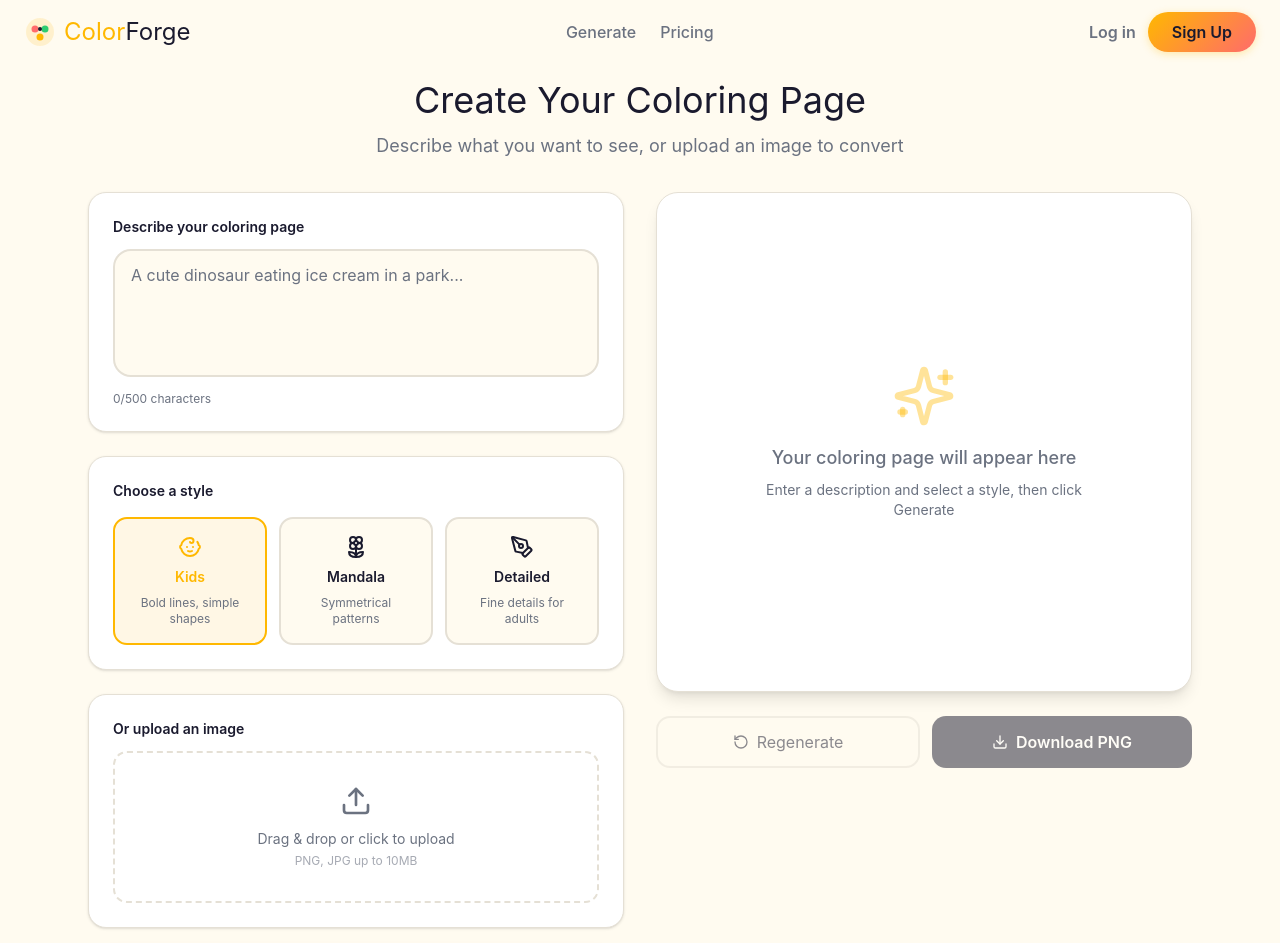
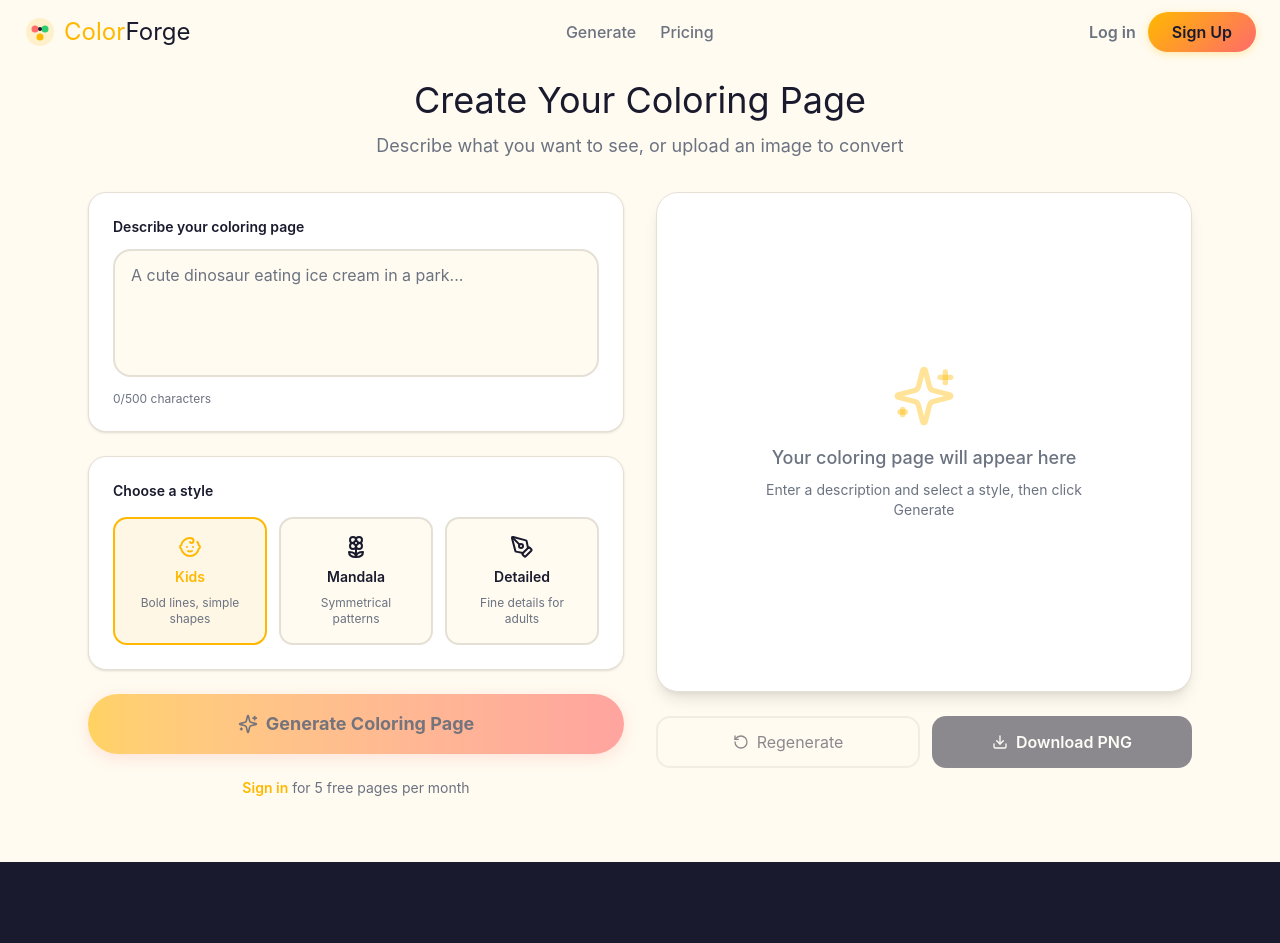
Before and after one commit to rinbs1120/pixcraftx, a Next.js app: page /generate in a window 1280 px wide. Shown: the top 943 px of the page. Built offline with nearby package versions, Linux system fonts and the light colour scheme; no server answers; a web font is replaced by a local one.

Commit message:
fix: remove non-functional upload section (fake feature is worse than no feature)

```diff
--- a/src/app/generate/page.tsx
+++ b/src/app/generate/page.tsx
@@ -5,7 +5,7 @@ import Link from 'next/link';
 import { useSearchParams, useRouter } from 'next/navigation';
 import { Navbar } from '@/components/navbar';
 import { Footer } from '@/components/footer';
-import { Sparkles, Loader2, Download, RotateCcw, Baby, Flower2, PenTool, Upload, AlertCircle } from 'lucide-react';
+import { Sparkles, Loader2, Download, RotateCcw, Baby, Flower2, PenTool, AlertCircle } from 'lucide-react';
 import { cn } from '@/lib/utils';
 import { useAuth, SignIn } from '@clerk/nextjs';
 
@@ -176,21 +176,7 @@ function GenerateContent() {
                 </div>
               </div>
 
-              {/* Upload Option */}
-              <div className="bg-card rounded-2xl p-6 shadow-sm border border-border">
-                <label className="block text-sm font-semibold mb-3 text-foreground">
-                  Or upload an image
-                </label>
-                <div className="border-2 border-dashed border-[#E5E0D5] rounded-xl p-8 text-center hover:border-[#FFB800]/50 transition-colors cursor-pointer">
-                  <Upload className="w-8 h-8 mx-auto mb-3 text-muted-foreground" />
-                  <p className="text-muted-foreground text-sm">
-                    Drag & drop or click to upload
-                  </p>
-                  <p className="text-muted-foreground/60 text-xs mt-1">
-                    PNG, JPG up to 10MB
-                  </p>
-                </div>
-              </div>
+
 
               {/* Error Display */}
               {error && (
```
